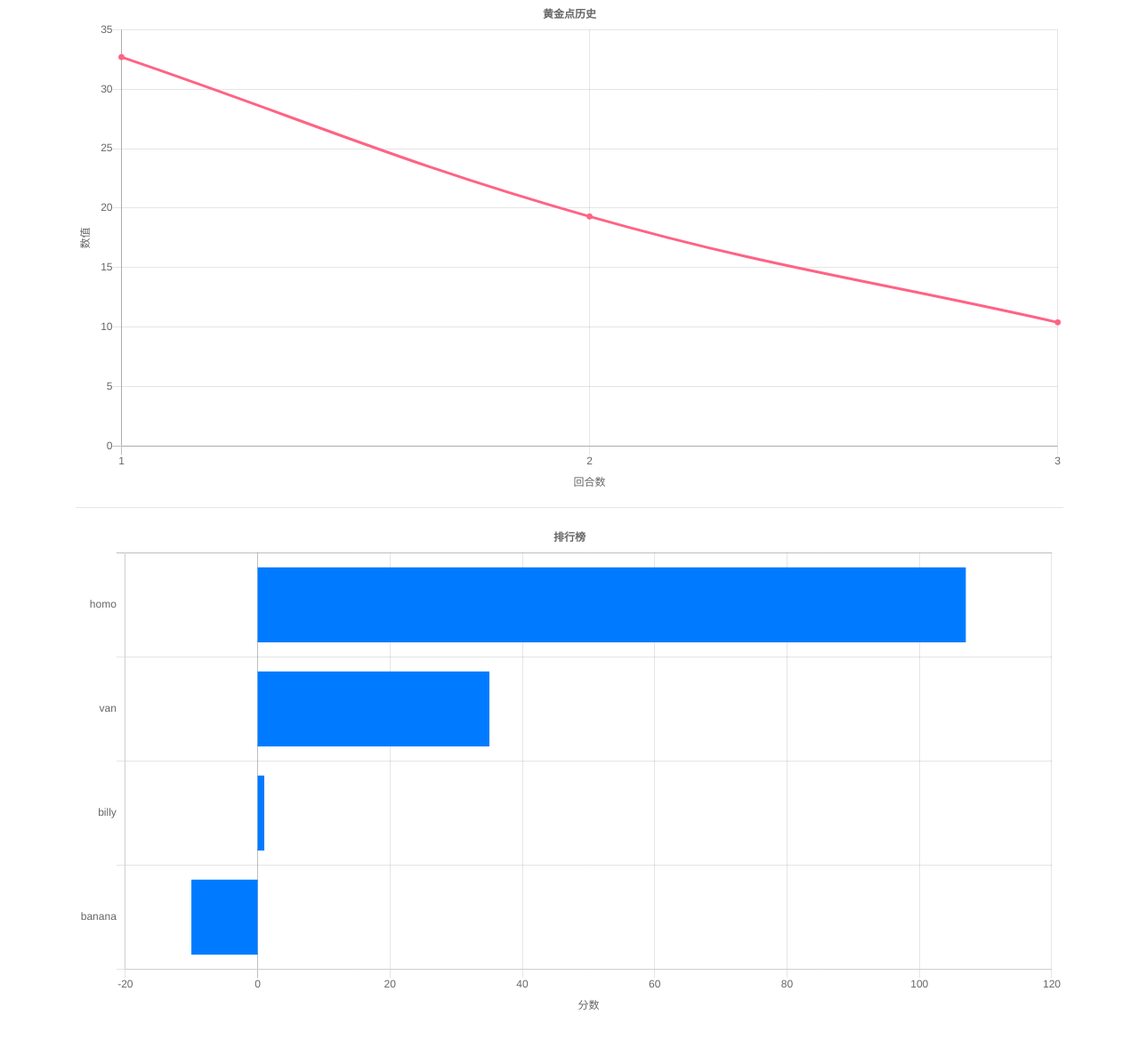
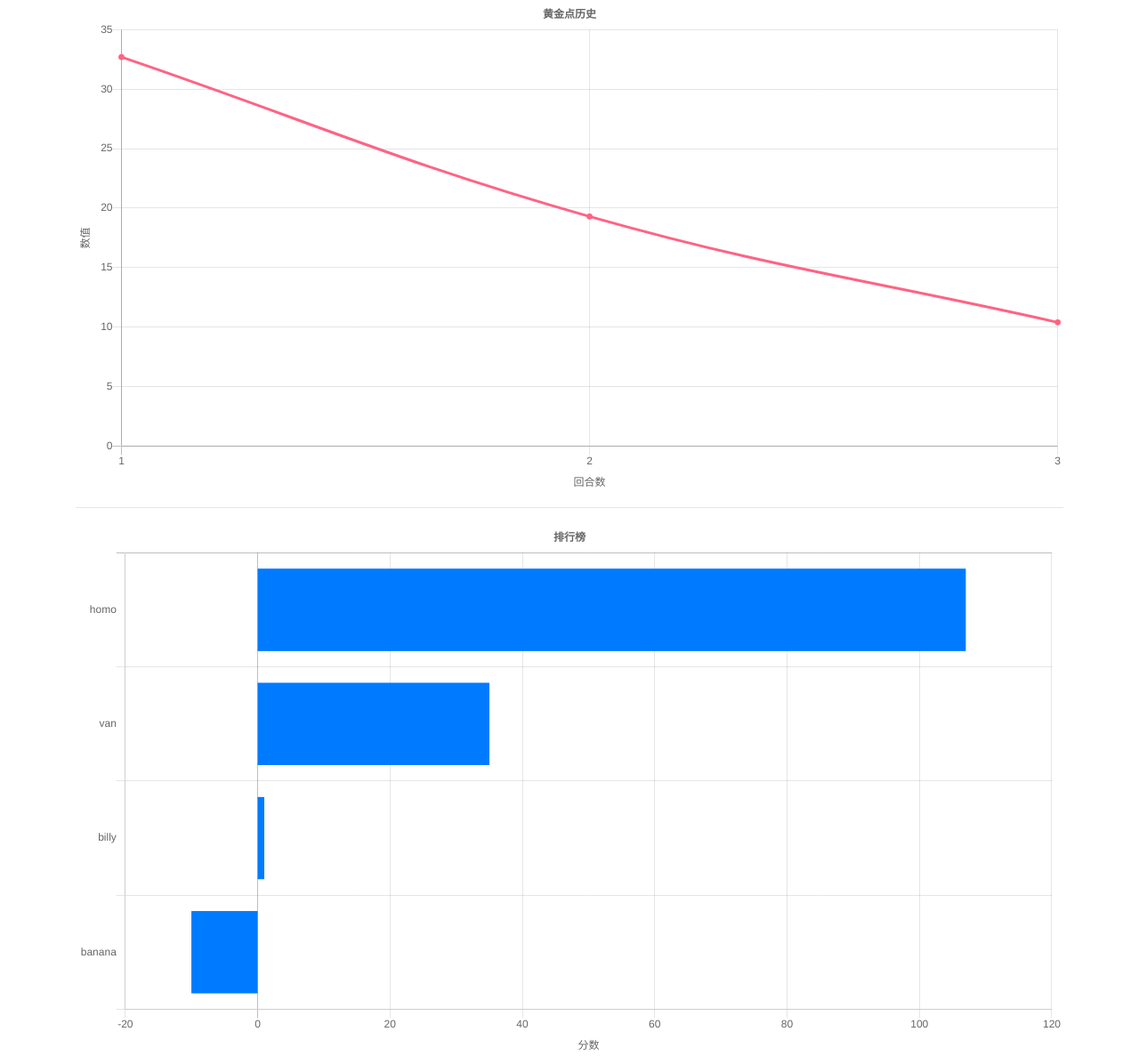
Before and after one commit to njumsc/BOTBattle.net, a Django app: page /goldennum/ in a window 1280 px wide. Shown: the part 496-1683 px from the top of the page at 89% size. Before the commit the page ends 1631 px from the top, so only its background shows below. Run offline with Django 3.2, Linux system fonts and the light colour scheme; data that the repository does not hold is empty; some libraries are stand-ins or nearby versions.

Commit message:
Make Rank chart responsive to the rank length

```diff
--- a/goldennum/templates/goldennum/goldennum.html
+++ b/goldennum/templates/goldennum/goldennum.html
@@ -122,11 +122,11 @@
                     <li class="selector"><button class="selector" id="setLenBtn4">全部</button></li>
                 </ul>
             </div>
-            <div style="width:100%;">
+            <div style="width:100%;" id="historyDiv">
                 <canvas id="historyChart"></canvas>
             </div>
             <hr>
-            <div style="width:100%;">
+            <div style="height:600px;" id="rankDiv">
                 <canvas id="rankChart"></canvas>
             </div>
             <!-- <div class="row rank" style="margin-left:1px">
@@ -148,8 +148,8 @@
         <!-- jQuery first, then Popper.js, then Bootstrap JS -->
         <!-- <script src="https://code.jquery.com/jquery-3.3.1.min.js" integrity="sha256-FgpCb/KJQlLNfOu91ta32o/NMZxltwRo8QtmkMRdAu8=" crossorigin="anonymous"></script> -->
         <script src="https://cdn.bootcss.com/jquery/3.3.1/jquery.min.js"></script>
-        <!-- <script src="https://cdnjs.cloudflare.com/ajax/libs/popper.js/1.14.3/umd/popper.min.js" integrity="sha384-ZMP7rVo3mIykV+2+9J3UJ46jBk0WLaUAdn689aCwoqbBJiSnjAK/l8WvCWPIPm49" crossorigin="anonymous"></script> -->
-        <script src="https://cdn.bootcss.com/popper.js/1.14.3/popper.min.js"></script>
+        <script src="https://cdnjs.cloudflare.com/ajax/libs/popper.js/1.14.3/umd/popper.min.js" integrity="sha384-ZMP7rVo3mIykV+2+9J3UJ46jBk0WLaUAdn689aCwoqbBJiSnjAK/l8WvCWPIPm49" crossorigin="anonymous"></script>
+        <!-- <script src="https://cdn.bootcss.com/popper.js/1.14.3/popper.min.js"></script> -->
         <!-- <script src="https://stackpath.bootstrapcdn.com/bootstrap/4.1.3/js/bootstrap.min.js" integrity="sha384-ChfqqxuZUCnJSK3+MXmPNIyE6ZbWh2IMqE241rYiqJxyMiZ6OW/JmZQ5stwEULTy" crossorigin="anonymous"></script> -->
         <script src="https://cdn.bootcss.com/bootstrap/4.1.1/js/bootstrap.min.js"></script>
         <!-- <script src="https://cdnjs.cloudflare.com/ajax/libs/Chart.js/2.7.2/Chart.js" integrity="sha256-J2sc79NPV/osLcIpzL3K8uJyAD7T5gaEFKlLDM18oxY=" crossorigin="anonymous"></script> -->
@@ -248,7 +248,7 @@
                     }
                 },
                 customOption: {
-                    amount: 100,
+                    amount: 30,
                     history: []
                 }
             };
@@ -270,7 +270,7 @@
                             borderWidth: 2,
                         }
                     },
-                    // maintainAspectRatio: false,
+                    maintainAspectRatio: false,
                     responsive: true,
                     legend: false,
                     title: {
@@ -347,7 +347,11 @@
                     rankData.data.labels.push(users[i-1]['userName']);
                     rankData.data.datasets[0].data.push(users[i-1]['score']);
                 }
-                window.myLineRank.update();
+                $('#rankDiv').attr("style", "height:"+users.length*50+"px")
+                window.myLineRank.destroy();
+                var ctxRank = document.getElementById('rankChart').getContext('2d');
+                window.myLineRank = new Chart(ctxRank, rankData);
+                // window.myLineRank.update();
             }
             function refreshStatus(){
                 var roomid = getCookie('roomid');
```
